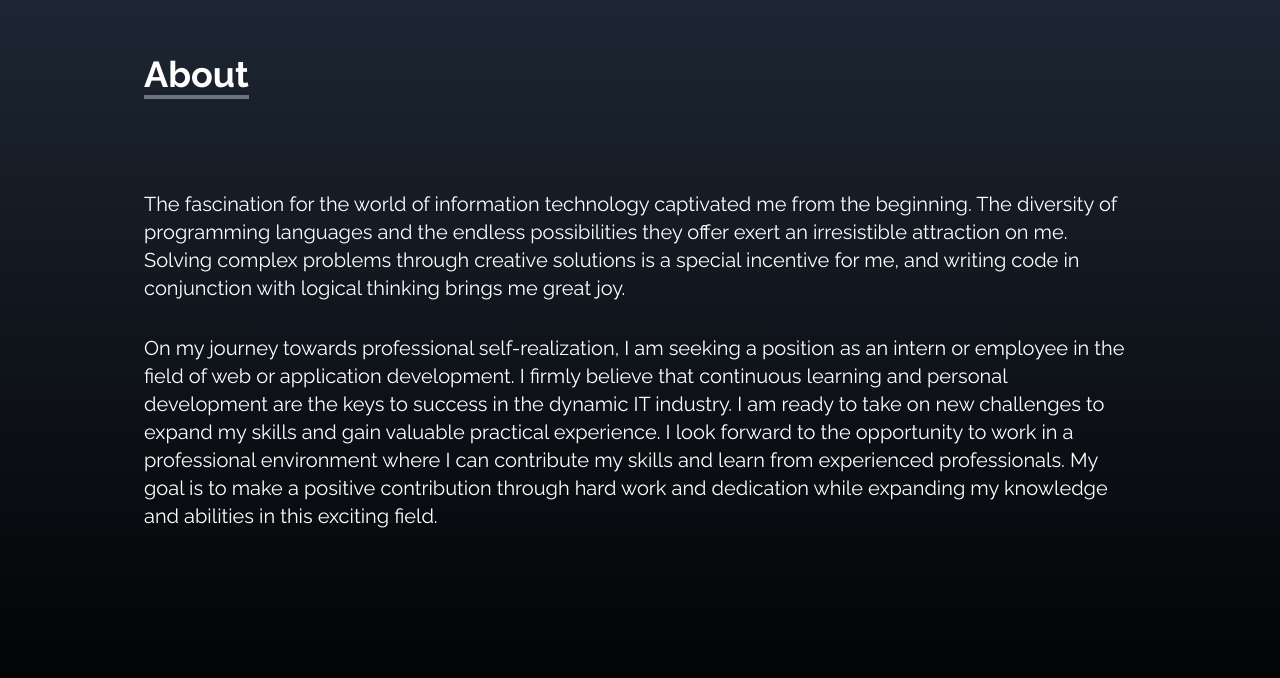
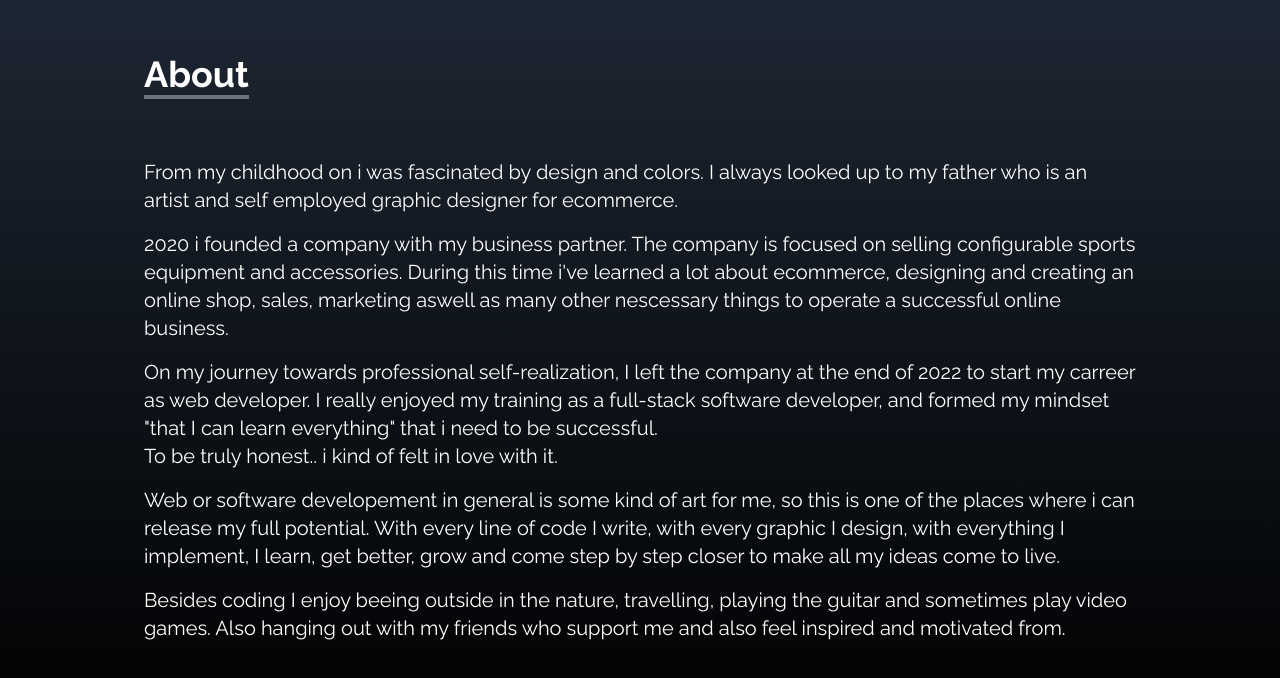
Before and after one commit to usernameB99/my-react-portfolio, a React (Create React App) app: page / in a window 1280 px wide. Shown: the part 858-1536 px from the top of the page. Built offline with nearby package versions, Linux system fonts and the light colour scheme.

Commit message:
changed text

```diff
--- a/src/components/About.jsx
+++ b/src/components/About.jsx
@@ -11,18 +11,34 @@ const About = () => {
             <p className="text-4xl font-bold inline border-b-4 border-gray-500">About</p>
         </div>
 
-        <p className="text-xl mt-16 mb-8">
+        <p className="text-xl mt-8 mb-2">
+        From my childhood on i was fascinated by design and colors. I always looked up to my father who is an artist and self employed graphic designer for ecommerce.</p>
+
+        <p className="text-xl mt-2 mb-2">2020 i founded a company with my business partner. The company is focused on selling configurable sports equipment and accessories.
+        During this time i've learned a lot about ecommerce, designing and creating an online shop, sales, marketing aswell as many other nescessary things to
+        operate a successful online business.</p>
+
+        <p className="text-xl mt-2 mb-2">On my journey towards professional self-realization, I left the company at the end of 2022 to start my carreer as web developer.
+        I really enjoyed my training as a full-stack software developer, and formed my mindset "that I can learn everything" that i need to be successful. <br />
+        To be truly honest.. i kind of felt in love with it.</p>
+
+        <p className="text-xl mt-2 mb-2">Web or software developement in general is some kind of art for me, so this is one of the places where i can release my full potential.
+        With every line of code I write, with every graphic I design, with everything I implement, I learn, get better, grow and come step by step closer to make all my ideas come to live.</p>
+
+        <p className="text-xl mt-2 mb-2">Besides coding I enjoy beeing outside in the nature, travelling, playing the guitar and sometimes play video games.
+        Also hanging out with my friends who support me and also feel inspired and motivated from.</p>
+
+{/*         <p className="text-xl mt-16 mb-8">
         The fascination for the world of information technology captivated me from the beginning. The diversity of programming languages and the endless
         possibilities they offer exert an irresistible attraction on me. Solving complex problems through creative solutions is a special incentive for me,
-        and writing code in conjunction with logical thinking brings me great joy.        </p>
+        and writing code in conjunction with logical thinking brings me great joy.        </p> */}
 
-
-        <p className="text-xl">
+{/*         <p className="text-xl">
         On my journey towards professional self-realization, I am seeking a position as an intern or employee in the field of web or application development. I
         firmly believe that continuous learning and personal development are the keys to success in the dynamic IT industry. I am ready to take on new challenges
         to expand my skills and gain valuable practical experience. I look forward to the opportunity to work in a professional environment where I can contribute my
         skills and learn from experienced professionals. My goal is to make a positive contribution through hard work and dedication while expanding my knowledge
-        and abilities in this exciting field.        </p>
+        and abilities in this exciting field.        </p> */}
       </div>
 
     </div>
--- a/src/components/Home.jsx
+++ b/src/components/Home.jsx
@@ -14,11 +14,20 @@ const Home = () => {
           <h2 className="text-4xl sm:text-6xl font-bold text-white">I'm a passionate Software Developer</h2>
           <p className="text-gray-500 py-4 max-w-md">
           Hello, I'm Berni!
+          I am a passionate developer from Austria. <br />
+          In this portfolio, I share some of my progress and experience.
+          <br />
+          Enjoy browsing!
+          </p>
+
+       {/*<p className="text-gray-500 py-4 max-w-md">
+          Hello, I'm Berni!
           My training as a Junior Developer has sparked a deep passion for software development in me. <br />
           In this portfolio, I share my progress and experience.
           <br />
           Enjoy browsing!
-          </p>
+          </p> */}
+
 
           <div>
             <Link to='portfolio' smooth duration={500} className="group text-white w-fit px-6 py-3 my-2 flex items-center rounded-md bg-gradient-to-r from-cyan-500 to-blue-500 cursor-pointer">
```
